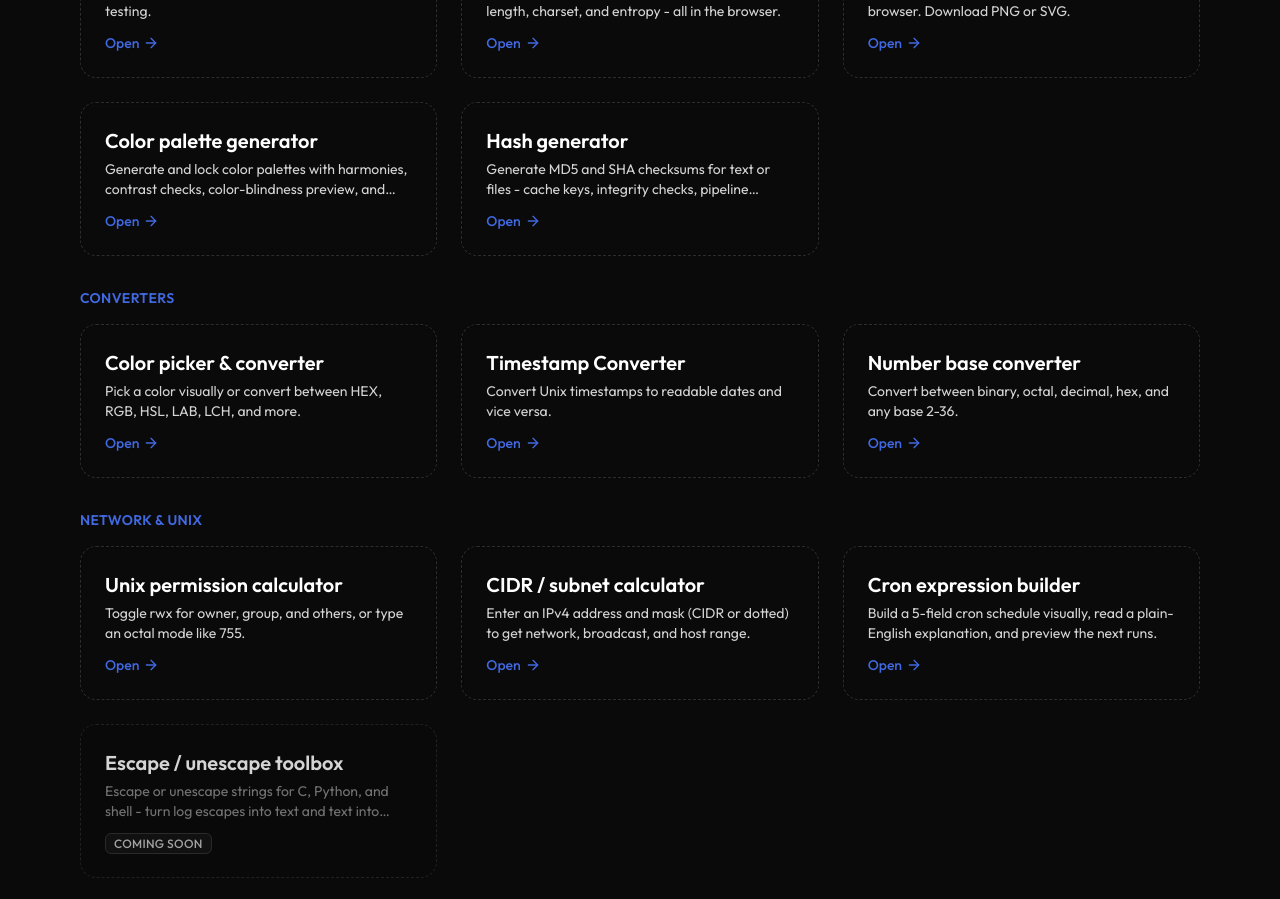
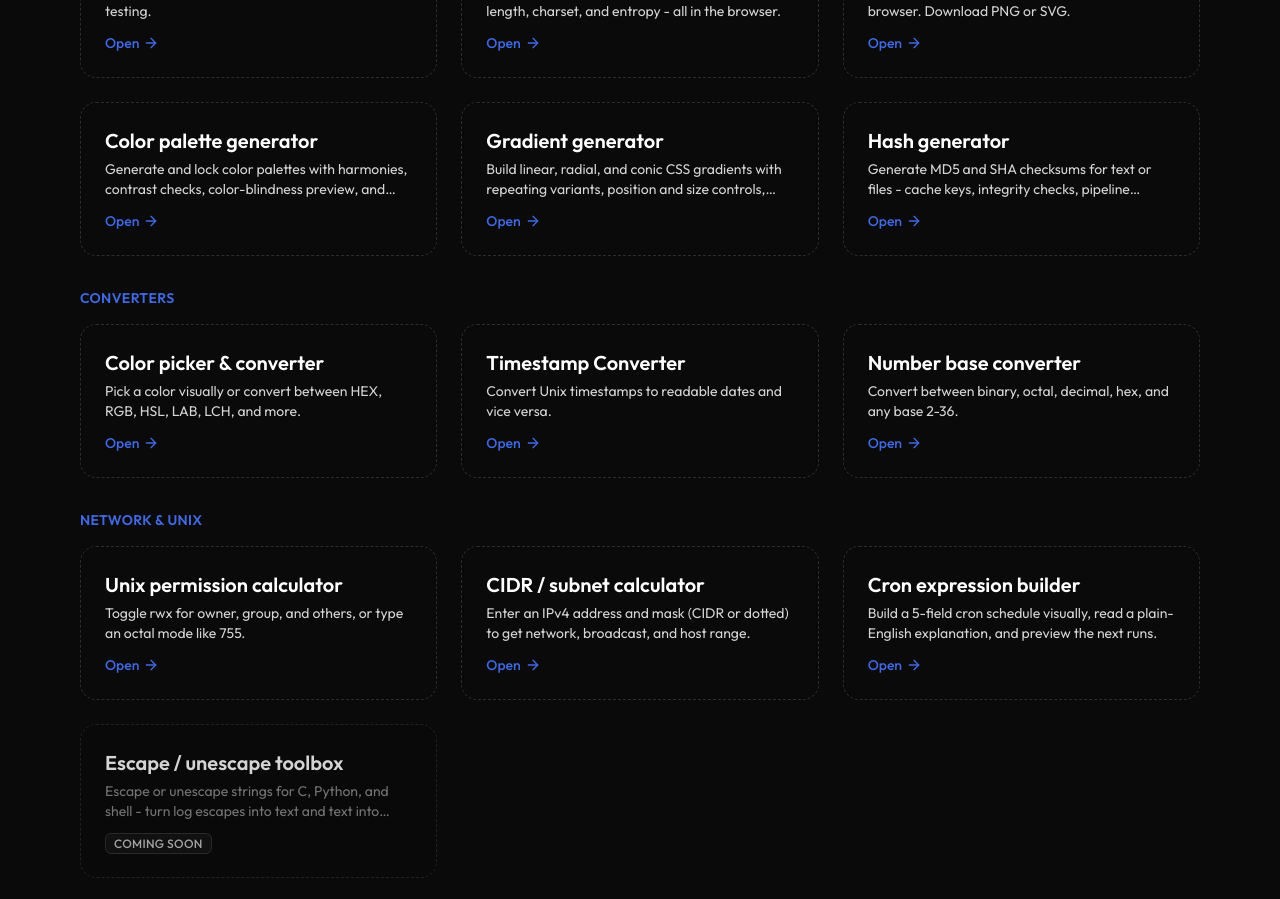
Before and after one commit to krouskystepan/portfolio, a Next.js app: page /t in a window 1280 px wide. Shown: the part 1420-2319 px from the top of the page. Built offline with nearby package versions, Linux system fonts and the light colour scheme.

Commit message:
wire gradient generator into catalog

```diff
--- a/components/tools/toolRegistry.ts
+++ b/components/tools/toolRegistry.ts
@@ -24,6 +24,8 @@ const loaders = {
     import('@/components/tools/items/NumberBaseConverter'),
   'qr-code': () => import('@/components/tools/items/QrCodeGenerator'),
   'color-palette': () => import('@/components/tools/items/ColorPalette'),
+  'gradient-generator': () =>
+    import('@/components/tools/items/GradientGenerator'),
   'chmod-calculator': () => import('@/components/tools/items/ChmodCalculator'),
   'cidr-calculator': () => import('@/components/tools/items/CidrCalculator'),
   'cron-builder': () => import('@/components/tools/items/CronExpressionBuilder'),
--- a/constants/tools.ts
+++ b/constants/tools.ts
@@ -184,6 +184,26 @@ export const tools = [
     ]
   },
   {
+    name: 'Gradient generator',
+    path: 'gradient-generator',
+    description:
+      'Build linear, radial, and conic CSS gradients with repeating variants, position and size controls, editable stops, and CSS/Tailwind export.',
+    section: 'generators',
+    keywords: [
+      'gradient',
+      'linear',
+      'radial',
+      'conic',
+      'repeating',
+      'css',
+      'tailwind',
+      'stops',
+      'background',
+      'angle',
+      'color'
+    ]
+  },
+  {
     name: 'Hash generator',
     path: 'hash-generator',
     description:
```
